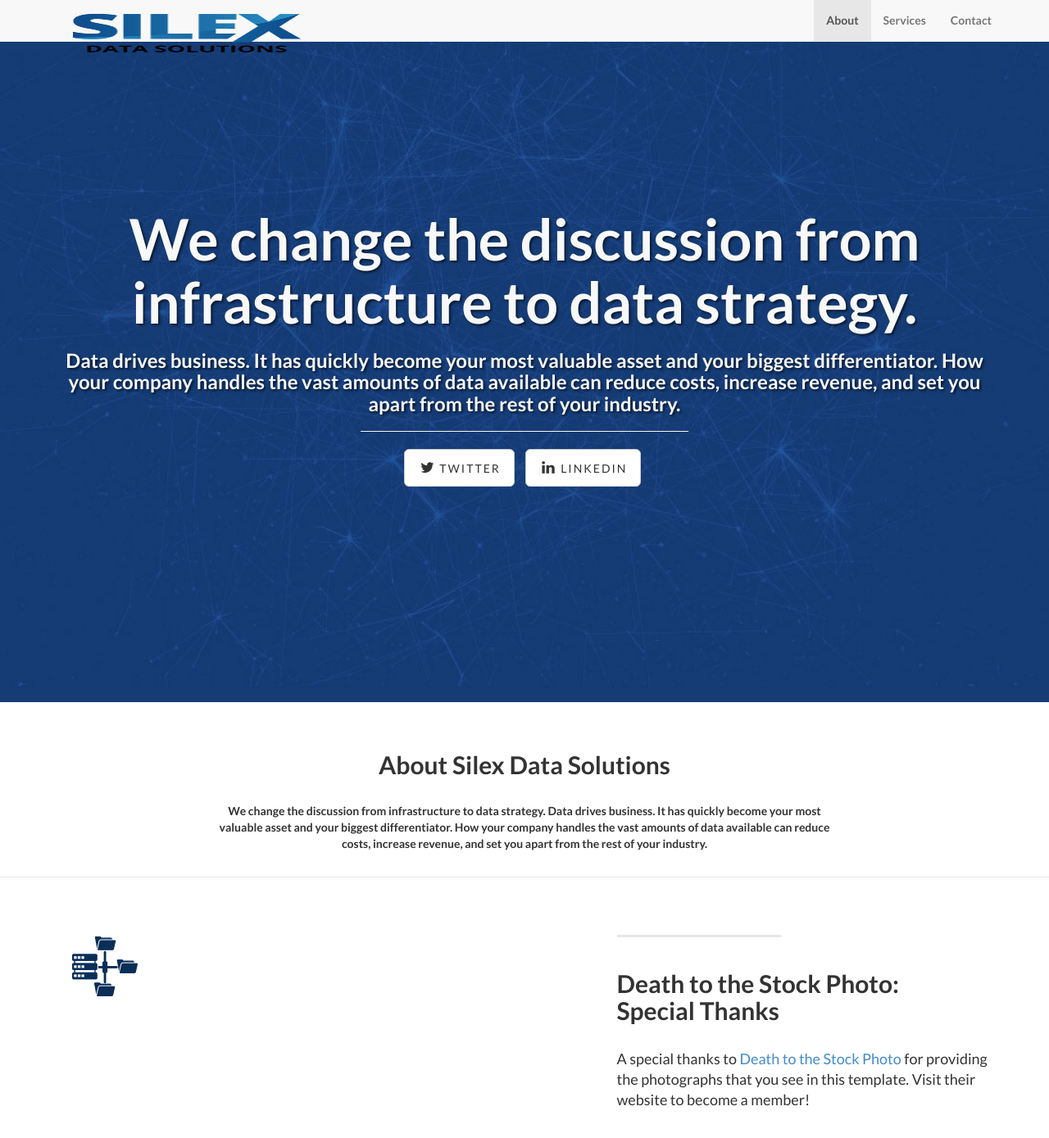
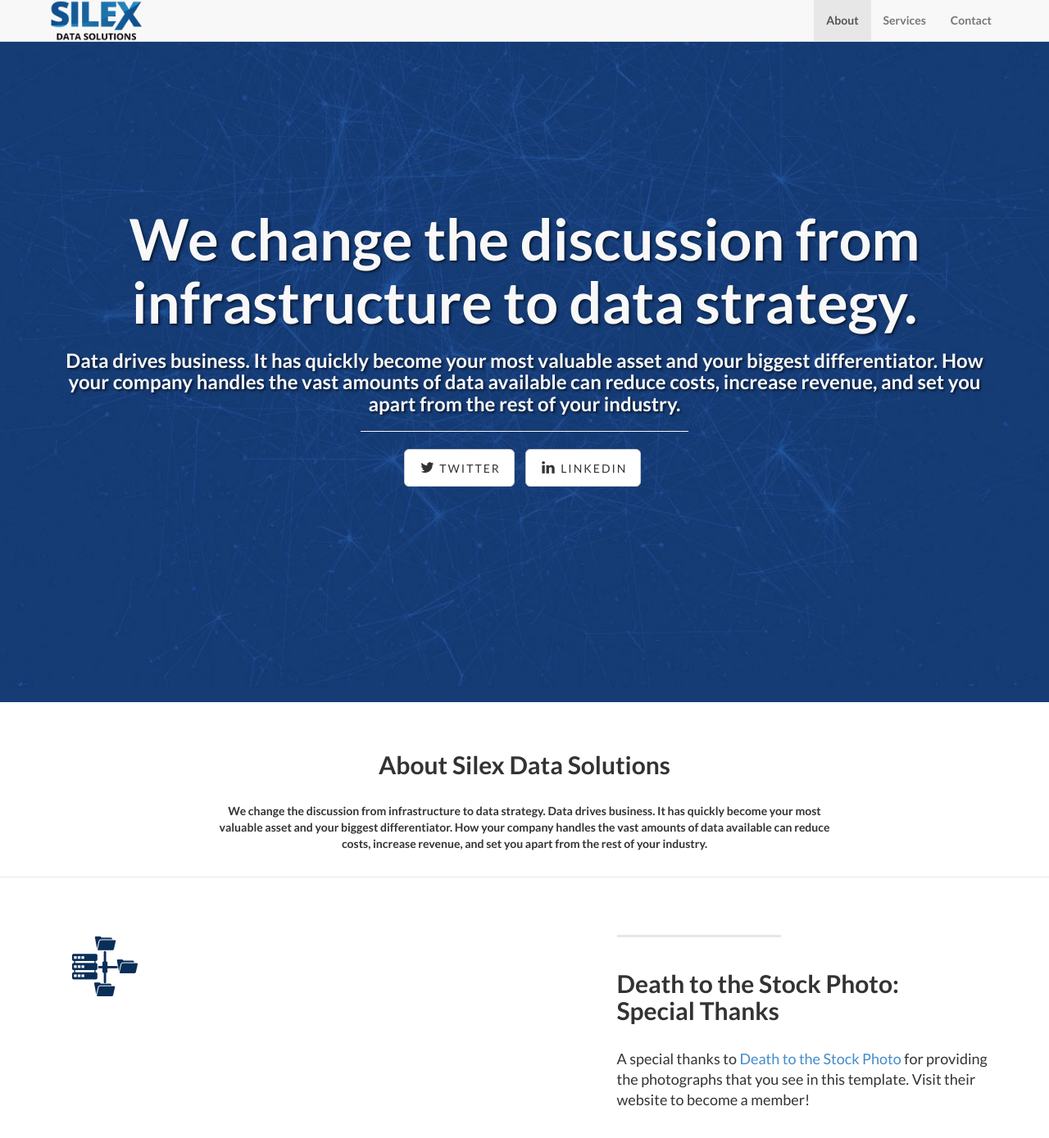
Before and after one commit to SilexDataSolutions/silexdatasolutions.github.io, a Jekyll site: the page built from index.html, in a window 1280 px wide and 1400 px high. Shown: the top 1389 px of the window at 82% size. Built offline with Jekyll 4.4.1, drawn with Linux system fonts in a browser that asks for light colours.

Commit message:
Change padding for logo

```diff
--- a/_includes/header.html
+++ b/_includes/header.html
@@ -9,7 +9,7 @@
                 <span class="icon-bar"></span>
                 <span class="icon-bar"></span>
             </button>
-            <a class="navbar-brand page-scroll" href="#home"><img src="img/logo.png" alt="Silex Data Solutions" height="50" width="315"></a>
+            <a class="navbar-brand page-scroll" href="#home"><img src="img/logo.png" alt="Silex Data Solutions" height="50"></a>
         </div>
         <!-- Collect the nav links, forms, and other content for toggling -->
         <div class="collapse navbar-collapse" id="bs-example-navbar-collapse-1">
```
Also changed, not shown: css/bootstrap.min.css.
